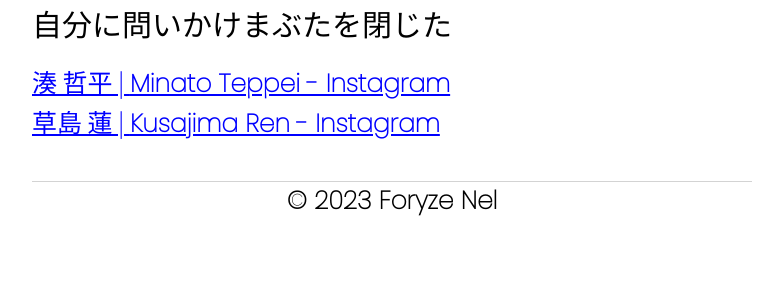
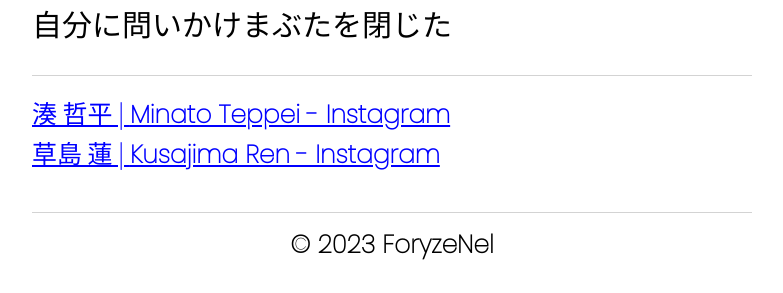
Before and after one commit to foryzen/tetsu, a plain HTML site: page index.html in a window 1280 px wide. Shown: the part 728-1021 px from the top of the page, without its empty margins (248-1031 px from the left). Before the commit the page ends 977 px from the top, so only its background shows below. Drawn offline with Linux system fonts and the light colour scheme.

Commit message:
Add files via upload

```diff
--- a/index.html
+++ b/index.html
@@ -32,12 +32,12 @@
         <h2 class="cls-text align">平和とはなんだろう</h2>
         <h2 class="cls-text align">なにもないことが平和なのか</h2>
         <h2 class="cls-text align">僕はそう考えながら胸に手をあて</h2>
-        <h2 class="cls-text align">自分に問いかけまぶたを閉じた</h2>
+        <h2 class="cls-text align cls-text-border うんちぶり">自分に問いかけまぶたを閉じた</h2>
         <br>
         <a href="https://www.instagram.com/r_mk3_3/" class="cls-link align">湊 哲平 |  <span class="cls-spn-01">Minato Teppei - Instagram</span></a>
         <a href="https://www.instagram.com/foryzen_dev/" class="cls-link align">草島 蓮 |  <span class="cls-spn-01">Kusajima Ren - Instagram</span></a>
         <br>
-        <h2 class="copylight">© 2023 Foryze Nel</h2>
+        <h2 class="copylight">© 2023 ForyzeNel</h2>
     </div>
 </body>
 </html>
--- a/style.css
+++ b/style.css
@@ -13,7 +13,7 @@ h1,h2{
 }
 
 .sakusya{
-    padding: 0 0 0 1em;
+    padding-left: 1em;
     font-size: 25px;
     font-weight: 400;
 }
@@ -51,8 +51,14 @@ h1,h2{
 
 .copylight{
     border-top: solid 1px lightgray;
+    padding-top: 0.5em;
     font-size: 25px;
     font-weight: 600;
     font-family: serif;
     font-family: 'Poppins', sans-serif;
 }
+
+.うんちぶり{
+    padding-bottom: 1em;
+    border-bottom: solid 1px lightgray;
+}
```
